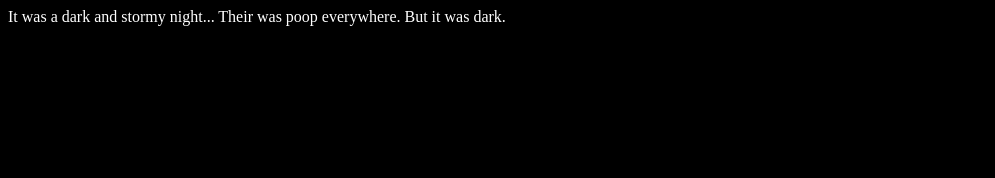
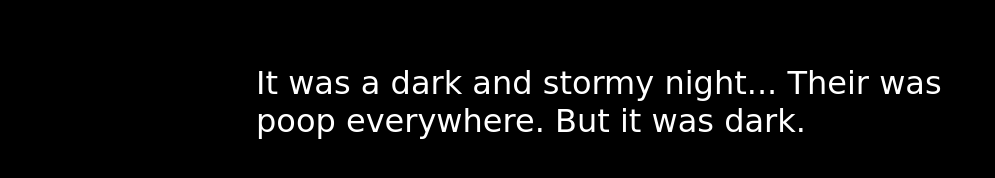
Before and after one commit to aandertodd/fireside-story, a plain HTML site: page index.html in a window 1280 px wide. Shown: the whole page, without its empty margins (0-995 px from the left). Drawn offline with Linux system fonts and the light colour scheme.

Commit message:
Update style.css

```diff
--- a/style.css
+++ b/style.css
@@ -1,4 +1,9 @@
 body {
   color: white;
   background-color: black;
+  font-family: 'Sacramento', cursive;
+  font-size: 32px;
+  margin-top: 5%;
+  margin-left: 20%;
+  margin-right: 20%;
 }
```
